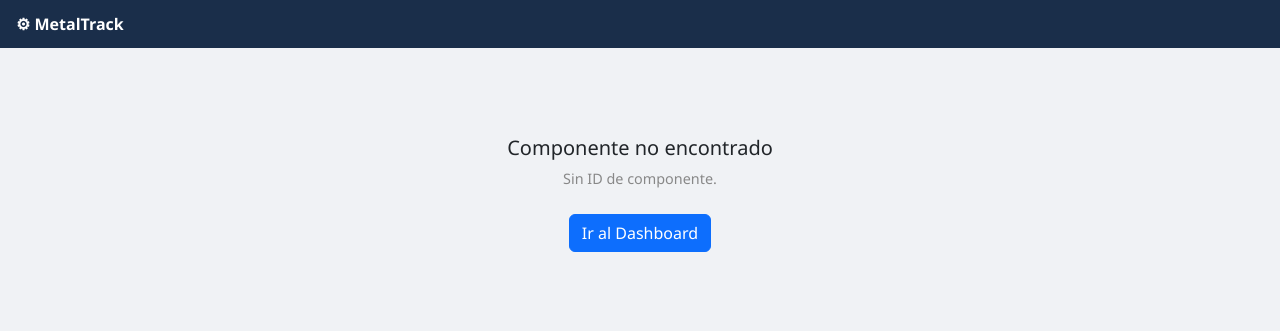
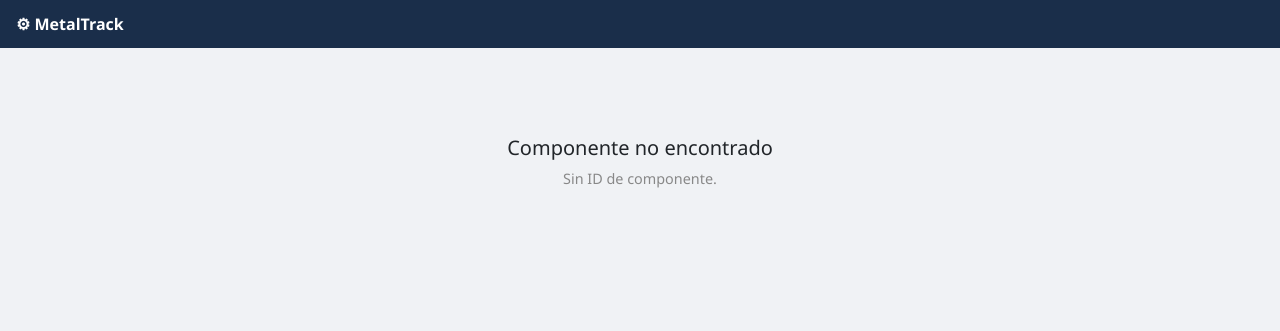
Before and after one commit to juanp-ship-it/metal-tracker, a website: page public/scan.html in a window 1280 px wide. Drawn offline with nearby package versions, Linux system fonts and the light colour scheme.

Commit message:
Remove Ir al Dashboard button from scan page

```diff
--- a/public/scan.html
+++ b/public/scan.html
@@ -83,7 +83,6 @@
     <div class="icon"></div>
     <h5 style="margin-top:12px">Componente no encontrado</h5>
     <p id="error-msg" style="color:#888;font-size:.9rem"></p>
-    <a href="index.html" class="btn btn-primary mt-2">Ir al Dashboard</a>
   </div>
 
   <div id="main" style="display:none">
```
